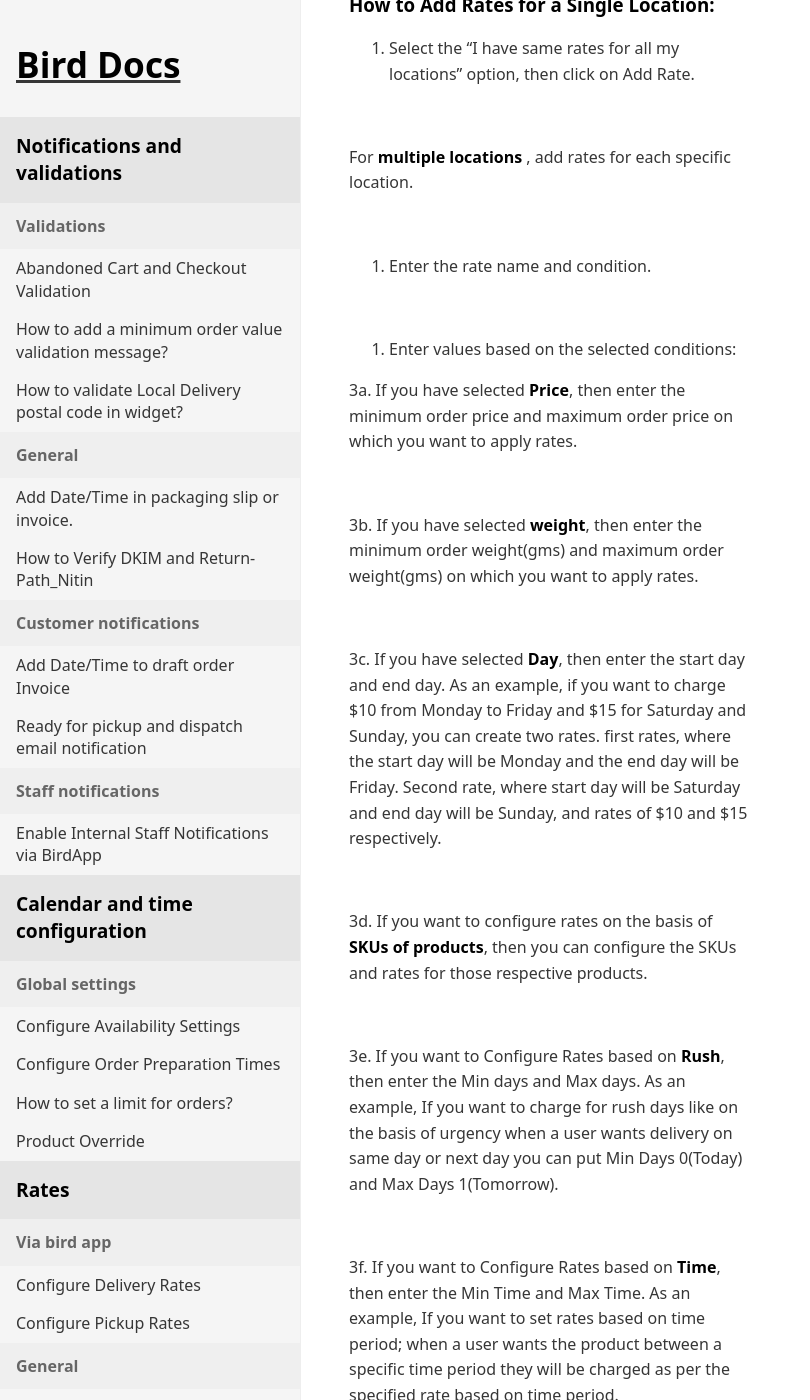
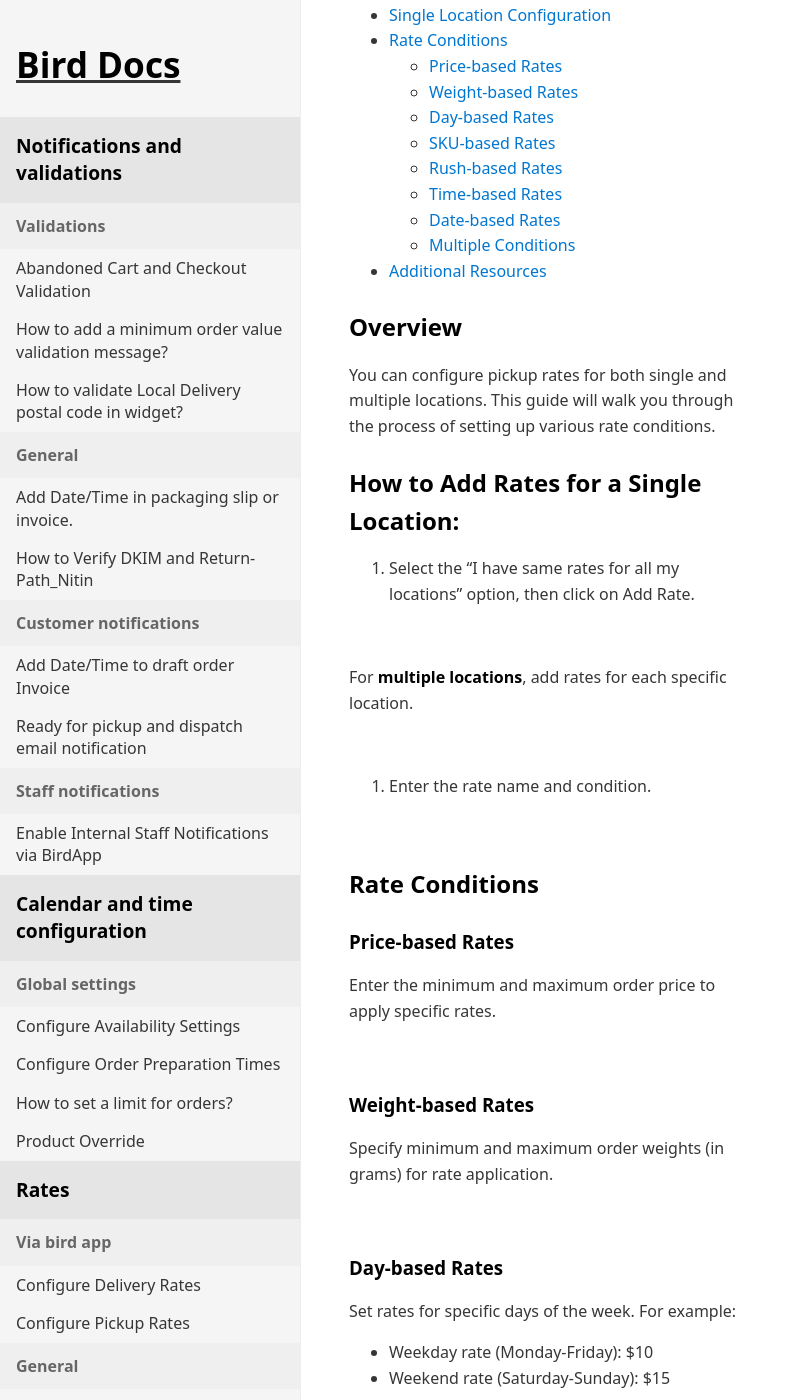
Before and after one commit to atinder/bird-docs, a Jekyll site: the page built from docs/uncategorized/general/configure-pickup-rates_nitin-b98ff675-af78-4b26-ac84-250a455f040f.md, in a window 1280 px wide and 1400 px high, scrolled down 362 px. Shown: the whole window, without its empty margins (0-810 px from the left). Built offline with Jekyll 4.4.1, drawn with Linux system fonts in a browser that asks for light colours; some of the changed text lies outside the part shown.

Commit message:
docs: improve pickup rates documentation formatting

```diff
--- a/docs/uncategorized/general/configure-pickup-rates_nitin-b98ff675-af78-4b26-ac84-250a455f040f.md
+++ b/docs/uncategorized/general/configure-pickup-rates_nitin-b98ff675-af78-4b26-ac84-250a455f040f.md
@@ -7,17 +7,32 @@
 crisp_updated_at: 1740485971000
 ---
 
-# Configure Pickup Rates:
+# Configure Pickup Rates
 
-You can configure the pickup rates for a single location as well as for multiple locations.
+## Table of Contents
+- [Overview](#overview)
+- [Single Location Configuration](#how-to-add-rates-for-a-single-location)
+- [Rate Conditions](#rate-conditions)
+  - [Price-based Rates](#price-based-rates)
+  - [Weight-based Rates](#weight-based-rates)
+  - [Day-based Rates](#day-based-rates)
+  - [SKU-based Rates](#sku-based-rates)
+  - [Rush-based Rates](#rush-based-rates)
+  - [Time-based Rates](#time-based-rates)
+  - [Date-based Rates](#date-based-rates)
+  - [Multiple Conditions](#multiple-conditions)
+- [Additional Resources](#additional-resources)
 
-### How to Add Rates for a Single Location:
+## Overview
+You can configure pickup rates for both single and multiple locations. This guide will walk you through the process of setting up various rate conditions.
+
+## How to Add Rates for a Single Location:
 
 1. Select the "I have same rates for all my locations" option, then click on Add Rate.
 
 ![](https://storage.crisp.chat/users/helpdesk/website/ca826b447482b000/screenshot-2025-01-14-175700_13kuovj.png)
 
-For **multiple locations** , add rates for each specific location.
+For **multiple locations**, add rates for each specific location.
 
 ![](https://storage.crisp.chat/users/helpdesk/website/ca826b447482b000/screenshot-2025-01-14-175839_1kmmvms.png)
 
@@ -25,77 +40,62 @@
 
 ![](https://storage.crisp.chat/users/helpdesk/website/ca826b447482b000/ratenamecondition_g2718c.png)
 
-3. Enter values based on the selected conditions:
+## Rate Conditions
 
-3a. If you have selected **Price**, then enter the minimum order price and maximum order price on which you want to apply rates.
+### Price-based Rates
+Enter the minimum and maximum order price to apply specific rates.
 
 ![](https://storage.crisp.chat/users/helpdesk/website/ca826b447482b000/screenshot-2024-12-16-122439_1k5kf7c.png)
 
-3b. If you have selected **weight**, then enter the minimum order weight(gms) and maximum order weight(gms) on which you want to apply rates.
+### Weight-based Rates
+Specify minimum and maximum order weights (in grams) for rate application.
 
 ![](https://storage.crisp.chat/users/helpdesk/website/ca826b447482b000/screenshot-2024-12-16-122451_iethz5.png)
 
-3c. If you have selected **Day**, then enter the start day and end day.
-As an example, if you want to charge $10 from Monday to Friday and $15 for Saturday and Sunday, you can create two rates.
-first rates, where the start day will be Monday and the end day will be Friday. Second rate, where start day will be Saturday and end day will be Sunday, and rates of $10 and $15 respectively.
+### Day-based Rates
+Set rates for specific days of the week. For example:
+- Weekday rate (Monday-Friday): $10
+- Weekend rate (Saturday-Sunday): $15
 
 ![](https://storage.crisp.chat/users/helpdesk/website/ca826b447482b000/screenshot-2024-12-16-122508_rzwl5n.png)
 
-3d. If you want to configure rates on the basis of **SKUs of products**, then you can configure the SKUs and rates for those respective products.
+### SKU-based Rates
+Configure rates for specific product SKUs.
 
 ![](https://storage.crisp.chat/users/helpdesk/website/ca826b447482b000/screenshot-2024-12-16-122541_140nr06.png)
 
-3e. If you want to Configure Rates based on **Rush**, then enter the Min days and Max days.
-As an example, If you want to charge for rush days like on the basis of urgency when a user wants delivery on same day or next day you can put Min Days 0(Today) and Max Days 1(Tomorrow).
+### Rush-based Rates
+Set rates based on delivery urgency:
+- Same day delivery (Min Days: 0)
+- Next day delivery (Max Days: 1)
 
 ![](https://storage.crisp.chat/users/helpdesk/website/ca826b447482b000/screenshot-2024-12-16-122552_5va36d.png)
 
-3f. If you want to Configure Rates based on **Time**, then enter the Min Time and Max Time.
-As an example, If you want to set rates based on time period; when a user wants the product between a specific time period they will be charged as per the specified rate based on time period.
+### Time-based Rates
+Configure rates for specific time periods during the day.
 
 ![](https://storage.crisp.chat/users/helpdesk/website/ca826b447482b000/screenshot-2024-12-16-122623_cvo4r2.png)
 
-3g. On the basis of **Date**
+### Date-based Rates
+Set rates for specific date ranges using the calendar.
 
 ![](https://storage.crisp.chat/users/helpdesk/website/ca826b447482b000/screenshot-2024-12-16-122609_v1ov04.png)
 
-3h. On the basis of **Multiple conditions**
-As an example, if you want to set rates on the basis of day and price, you can select multiple conditions.
+### Multiple Conditions
+Combine different conditions (e.g., day and price) for more specific rate rules:
+
+1. Click "Add condition" and select your first condition
+2. Click "Add condition" again to add additional conditions
 
 ![](https://storage.crisp.chat/users/helpdesk/website/ca826b447482b000/screenshot-2024-12-16-122639_1vcvw6n.png)
-
-Click on **Add condition**, then select one of the conditions as mentioned in the example.
-Now Click on Add condition to add another condition under Multiple conditions.
-
 ![](https://storage.crisp.chat/users/helpdesk/website/ca826b447482b000/screenshot-2024-12-16-122655_13ygahs.png)
 
-3i. If you want to Configure Rates based on **Date** Then set the date range over the calendar.
+> **Note**: You can modify rates at any time to suit your business requirements.
 
-![](https://storage.crisp.chat/users/helpdesk/website/ca826b447482b000/screenshot-2024-12-16-122714_1h5hx9s.png)
+## Additional Resources
 
-**Define values for conditions:**
-* For Price, set min and max order prices.
-
-* For Weight, set min and max order weights(gms).
-
-* For Day, specify start and end days.
-
-* For SKUs, configure product-specific rates.
-
-* For Rush, enter min and max rush days.
-
-* For Time, set min and max delivery times.
-
-* For Multiple Conditions, combine criteria
-
-* For Date, set the Date range over the calendar
-
-| Note: Modify rates anytime to suit your requirements.
-
-## To configure rates from our app:
+For more information about configuring rates in our app, visit:
 
 1. [Configure delivery rates](https://help.birdchime.com/en-us/article/configure-delivery-rates-1xbrder/)
-
 2. [Configure shipping rates](https://help.birdchime.com/en-us/article/configure-shipping-rates-llsy16/)
-
 3. [Rates Control](https://help.birdchime.com/en-us/article/rates-control-jjcrrp/)
```
